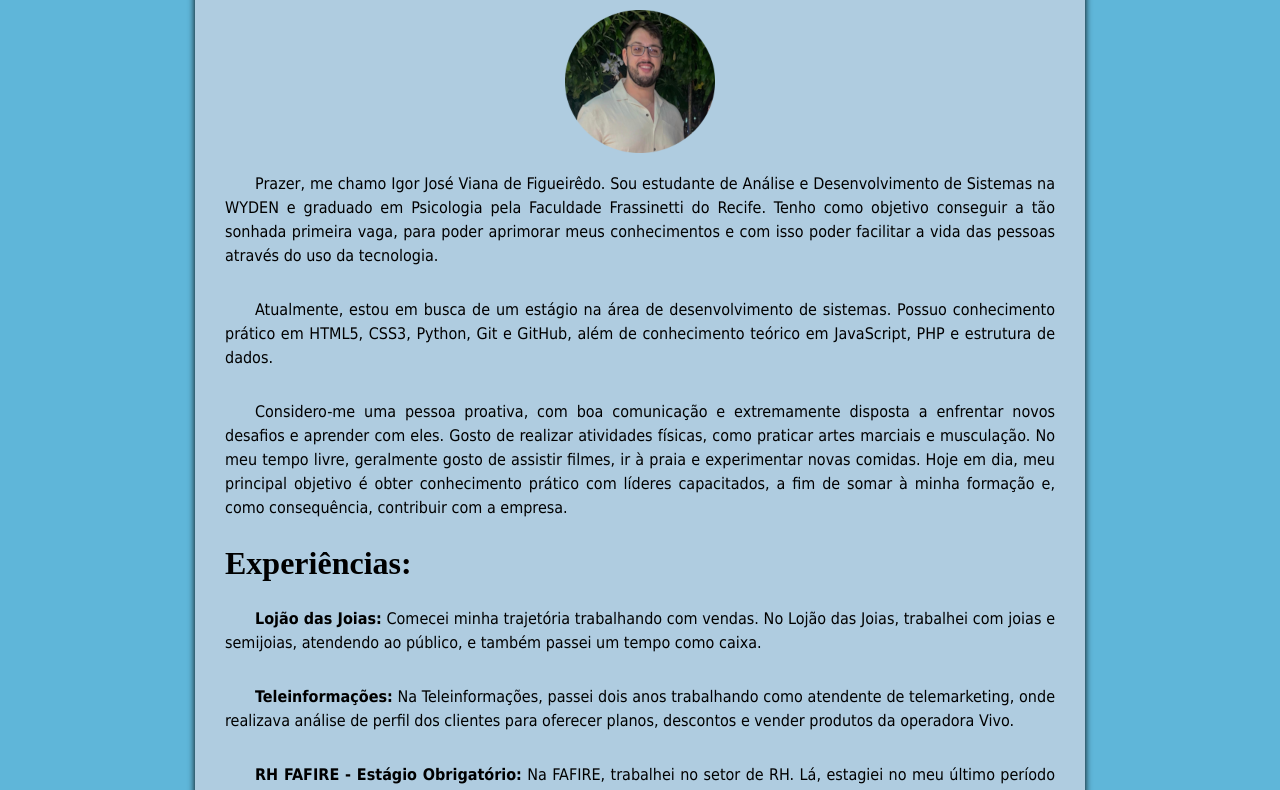
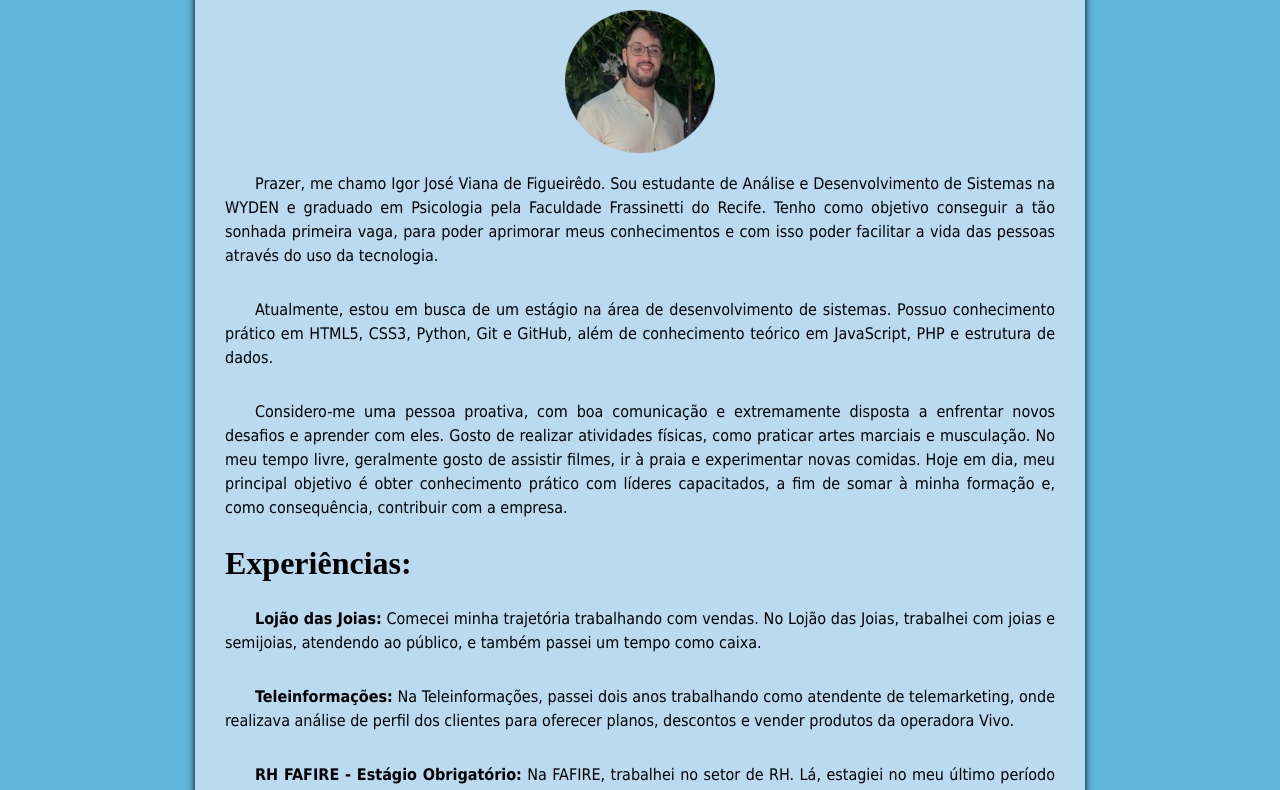
Before and after one commit to igorvianaf/apresentacao, a plain HTML site: page pag-principal.html in a window 1280 px wide. Shown: the part 266-1056 px from the top of the page. Drawn offline with Linux system fonts and the light colour scheme; a web font is replaced by a local one.

Commit message:
Update style.css

```diff
--- a/style.css
+++ b/style.css
@@ -7,7 +7,7 @@
 
 :root{
 
-    --tom01:#afcce0;
+    --tom01:#badaf0;
     --tom02:#94D7F2;
     --tom03:#5FB6D9;
     --tom04: #3D9DD9;
```
